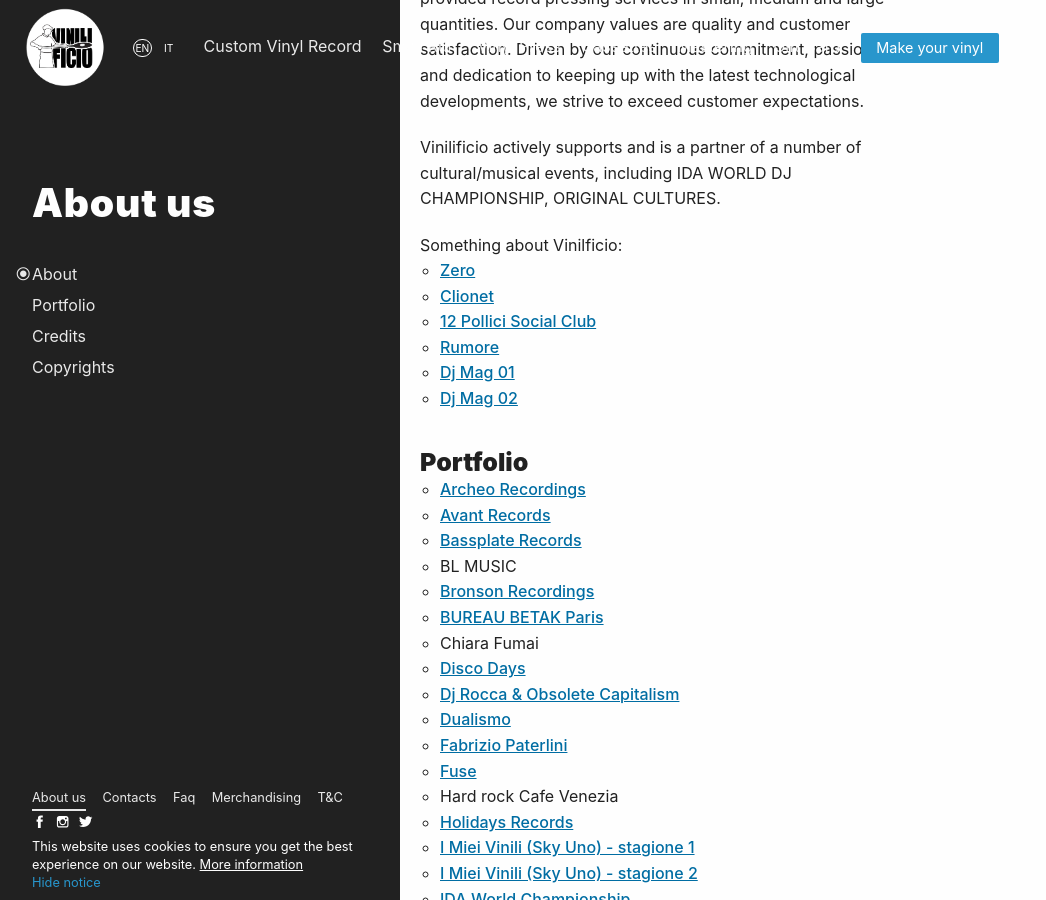
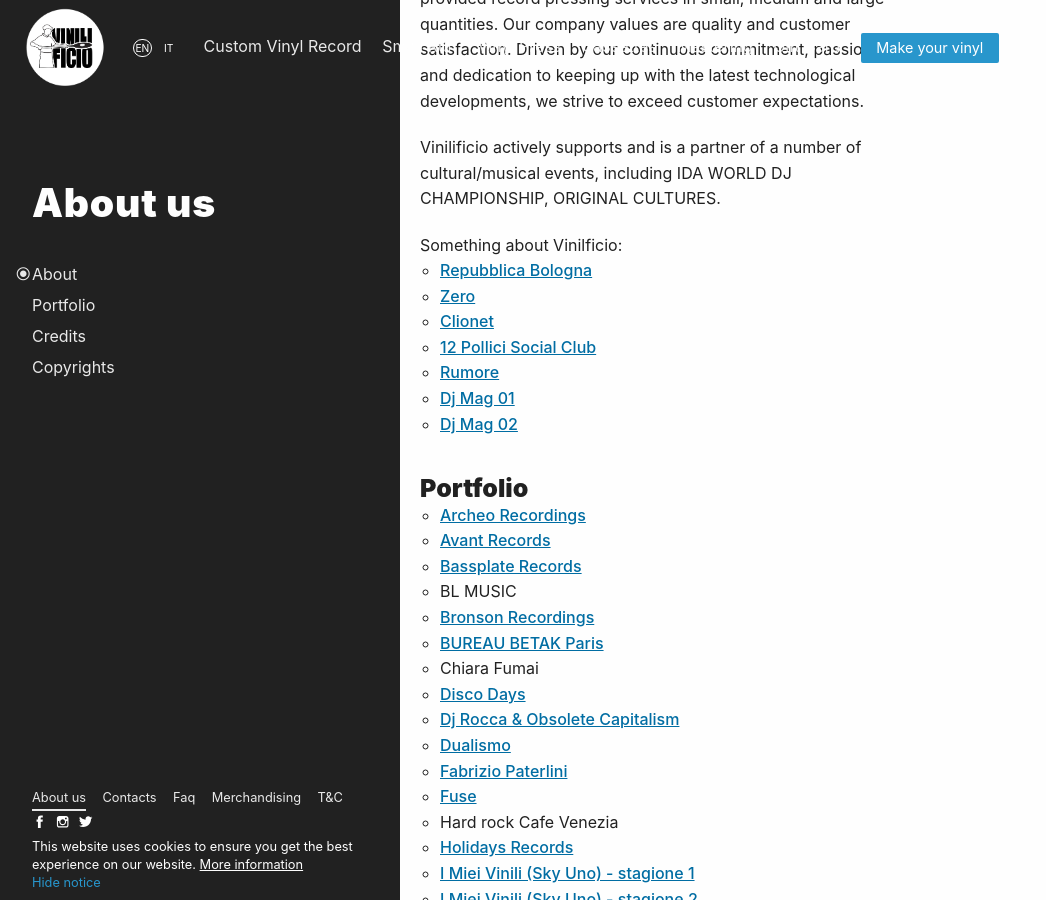
Before and after one commit to Vinilificio/vinilificio.com, a Jekyll site: the page built from en/about-us.md, in a window 1280 px wide and 900 px high, scrolled down 1067 px. Shown: the whole window, without its empty margins (0-1046 px from the left). Built offline with Jekyll 4.4.1, drawn with Linux system fonts in a browser that asks for light colours; nearby versions of some CDN libraries; comment, search, counter and statistics services are not loaded.

Commit message:
Update about-us.md

```diff
--- a/en/about-us.md
+++ b/en/about-us.md
@@ -50,6 +50,7 @@
 Vinilificio actively supports and is a partner of a number of cultural/musical events, including IDA WORLD DJ CHAMPIONSHIP, ORIGINAL CULTURES.
 
 Something about Vinilficio:
+* [Repubblica Bologna](https://www.facebook.com/photo?fbid=801644478634559&set=a.466429085489435){:target="_blank"}
 * [Zero](https://zero.eu/it/persone/vinilificio-cristian-adamo/){:target="_blank"}
 * [Clionet](https://rivista.clionet.it/autore/cristian-adamo/){:target="_blank"}
 * [12 Pollici Social Club](https://www.youtube.com/watch?v=ymfnq7ZHDS4){:target="_blank"}
```
